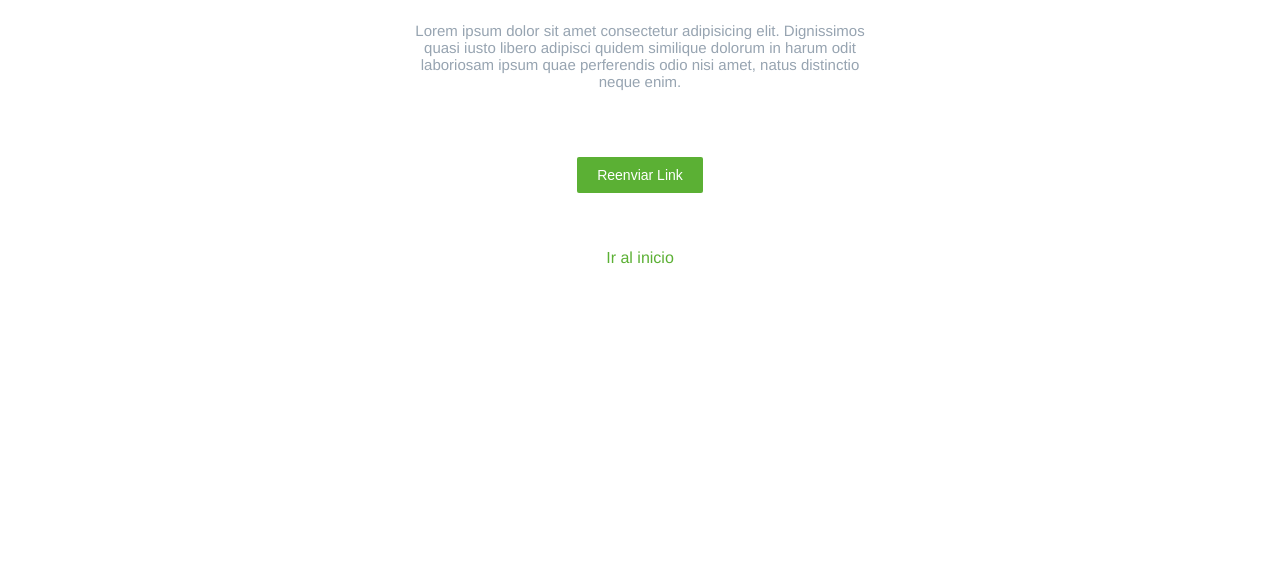
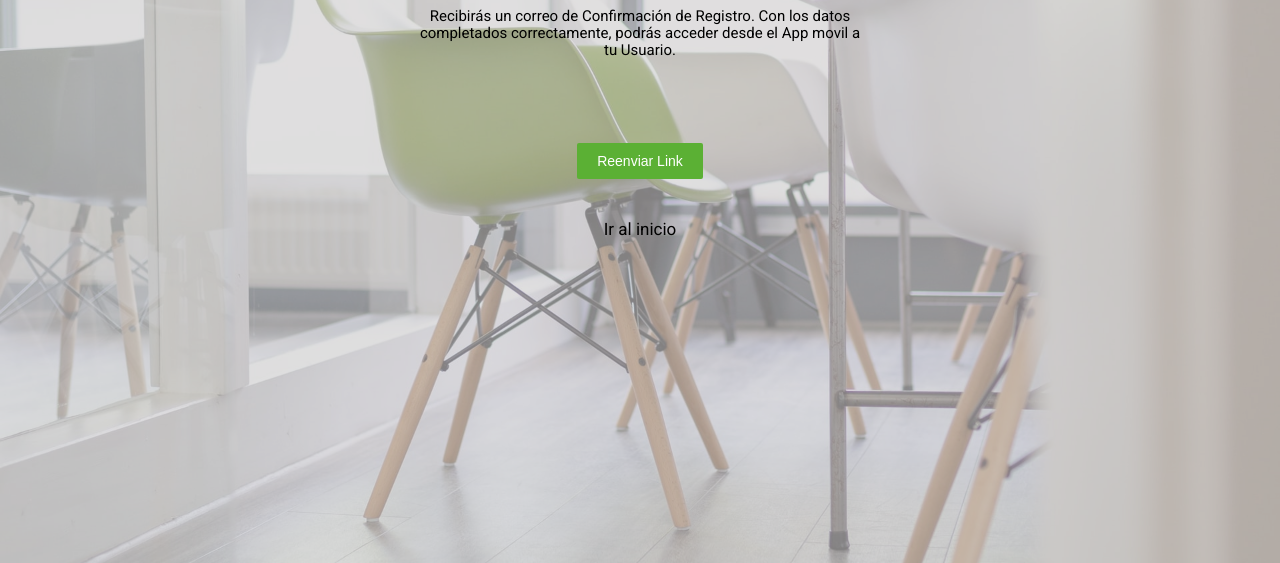
Before and after one commit to piero9922/Confirmacion, a plain HTML site: page index.html in a window 1280 px wide. Shown: the part 237-800 px from the top of the page. Drawn offline with Linux system fonts and the light colour scheme.

Commit message:
Confirmation, finished

```diff
--- a/css/styles.css
+++ b/css/styles.css
@@ -6,7 +6,16 @@
 body{
     margin: 0;
     padding: 0;
-    font-family: Helvetica;
+    font-family: 'Roboto', sans-serif;
+    background-image: url('/images/confirmacion.jpg');
+    background-repeat: no-repeat;
+    background-size: cover;
+    background-position: center;
+}
+
+.fondo-3{
+    background-color: #d0cccca1;
+    height: 100vh;
 }
 
 header{
@@ -23,7 +32,7 @@ header p{
     margin: 0;
     text-align: center;
     font-size: 13px;
-    color: var(--grey-color);
+    color: black;
     line-height: 20px;
 }
 
@@ -32,7 +41,7 @@ header p{
     justify-content: center;
     align-items: center;
     flex-direction: column;
-    margin-top: 50px;
+    margin-top: 25px;
 }
 
 .confirmation h1{
@@ -47,7 +56,7 @@ header p{
     font-weight: lighter;
     text-align: center;
     line-height: 17px;
-    color: var(--grey-color);
+    color: black;
 }
 
 form button{
@@ -72,7 +81,12 @@ a{
     list-style: none;
     padding: 10px 0;
     text-decoration: none;
-    color: var(--green-color);
+    color: black;
+    margin: 0;
+    font-size: 17px;
+}
+ul li a:hover{
+    color: green;
 }
 
 @media screen and (max-width: 1439px){}
--- a/index.html
+++ b/index.html
@@ -4,9 +4,11 @@
     <meta charset="UTF-8" />
     <meta name="viewport" content="width=device-width, initial-scale=1.0" />
     <link rel="stylesheet" href="css/styles.css">
+    <link href="https://fonts.googleapis.com/css2?family=Roboto&display=swap" rel="stylesheet">
     <title>Confirmacion</title>
   </head>
   <body>
+    <section class="fondo-3">
       <header>
         <img src="images/SCTR.png" alt="" />
         <p>Seguro Complementario de Trabajo de Riesgo</p>
@@ -14,10 +16,9 @@
         <div class="confirmation">
           <h1>Confirma tu email</h1>
           <p>
-          Lorem ipsum dolor sit amet consectetur adipisicing elit. Dignissimos
-          quasi iusto libero adipisci quidem similique dolorum in harum odit
-          laboriosam ipsum quae perferendis odio nisi amet, natus distinctio
-          neque enim.
+            Recibirás un correo de Confirmación de Registro.
+            Con los datos completados correctamente, podrás acceder desde el App movil a tu Usuario.
+
           </p>
           <form action="">
             <button type="submit">Reenviar Link</button>
@@ -28,5 +29,6 @@
             </li>
           </ul>
         </div>
+    </section>
   </body>
 </html>
```
Also changed, not shown: images/confirmacion.jpg (added). Lines whose indentation alone changed are shown as unchanged.
